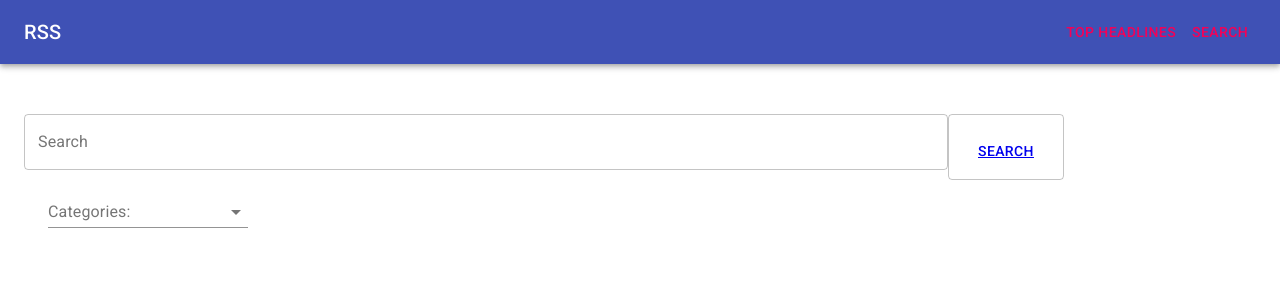
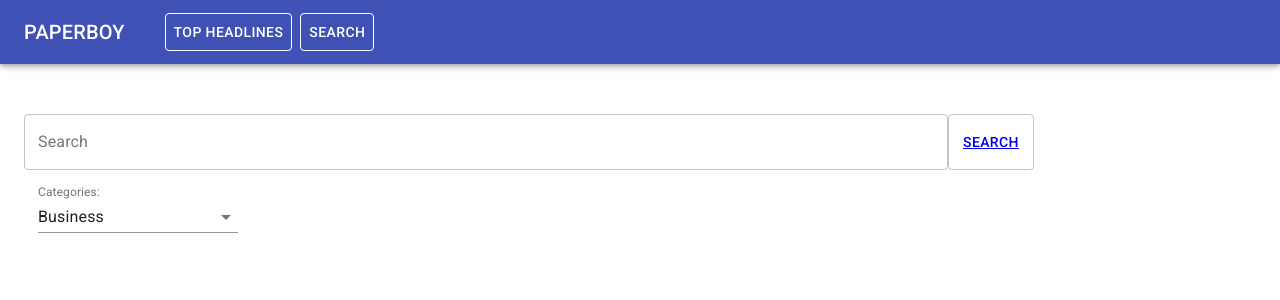
Before and after one commit to reisenbrandt/paperboy, a React (Create React App) app: page / in a window 1280 px wide. Shown: the top 300 px of the page. Built offline with nearby package versions, Linux system fonts and the light colour scheme.

Commit message:
added redux, styled papers, fixed navbar

```diff
--- a/src/components/NavBar.js
+++ b/src/components/NavBar.js
@@ -6,18 +6,27 @@ import { makeStyles } from '@material-ui/core/styles';
 import { Button } from '@material-ui/core';
 const useStyles = makeStyles((theme) => ({
   root: {
-    flexGrow: 1,
+
   },
   menuButton: {
     marginRight: theme.spacing(2),
   },
   title: {
-    flexGrow: 1,
     display: 'none',
     [theme.breakpoints.up('sm')]: {
       display: 'block',
     },
+    marginRight: '32px'
   },
+  button: {
+    color: "white",
+    border: "solid 1px white",
+    marginLeft: "8px",
+    "&:hover": {
+      backgroundColor: 'rgba(0, 0, 0, 0.5)'
+    }
+  }
+
 }));
 
 export default function NavBar() {
@@ -28,12 +37,12 @@ export default function NavBar() {
       <AppBar position="static">
         <Toolbar>
           <Typography className={classes.title} variant="h6" noWrap>
-            RSS
+            PAPERBOY
           </Typography>
-          <Button href="/topHeadlines" color="secondary">
+          <Button href="/topHeadlines" className={classes.button}>
             Top Headlines
           </Button>
-          <Button href="/" color="secondary">
+          <Button href="/" className={classes.button}>
             Search
           </Button>
         </Toolbar>
--- a/src/index.js
+++ b/src/index.js
@@ -3,10 +3,14 @@ import ReactDOM from 'react-dom';
 import './index.css';
 import App from './App';
 import reportWebVitals from './reportWebVitals';
+import { Provider } from 'react-redux';
+import store from './redux/store';
 
 ReactDOM.render(
   <React.StrictMode>
-    <App />
+    <Provider store={store}>
+      <App />
+    </Provider>
   </React.StrictMode>,
   document.getElementById('root')
 );
--- a/src/pages/Results.js
+++ b/src/pages/Results.js
@@ -1,39 +1,67 @@
-import { Container, Grid, makeStyles, Paper, Typography, Box } from '@material-ui/core';
-import React, { useEffect, useState } from 'react';
+import { Container, Grid, makeStyles, Paper, Typography } from '@material-ui/core';
+import React, { useEffect } from 'react';
 import moment from 'moment';
 import NavBar from '../components/NavBar';
 import { useParams } from 'react-router-dom';
+import { useDispatch, useSelector } from 'react-redux';
+import { actionSetResults } from '../redux/actions/search';
 
 
 const useStyles = makeStyles({
   root: {
-    flexGrow: 1,
-    marginTop: "50px"
+    marginTop: "32px",
+    maxWidth: "1900px",
+    height: "475px",
+    padding: "16px"
   },
   paper: {
-    width: "500px",
+    width: "525px",
     textAlign: "center",
-    minHeight: "550px",
+    height: "100%",
+    display: "flex",
+    justifyContent: "space-between",
+    flexDirection: "column",
+    padding: "8px 8px 8px 8px",
+    backgroundColor: "rgba(0, 0, 0, 0.1)",
+    "&:hover": {
+      backgroundColor: "rgba(0, 0, 0, 0.2)"
+    }
   },
   title: {
-    padding: "8px",
+    width: "480px",
+    overflow: "hidden",
+    textOverflow: "ellipsis",
+    lineHeight: "1.2em",
+    height: "3em",
+    display: "-webkit-box",
+    "-webkit-box-orient": "vertical",
+    "-webkit-line-clamp": 2,
+    paddingBottom: "12px"
   },
   author: {
     margin: "0"
   },
   image: {
     width: "450px",
-    maxHeight: "300px"
+    maxHeight: "300px",
+    border: "2px solid #666",
+    borderRadius: "4px",
+    margin: "8px"
   },
   description: {
-    padding: "8px"
+  },
+  linkOverride: {
+    color: "black",
+    textDecoration: "none"
   }
 })
 
 
 export default function Results() {
   const { category, searchTerm } = useParams();
-  const [ results, setResults ] = useState([])
+
+  const results = useSelector(state => state.search.results)
+  const dispatch = useDispatch();
   // const newsData = [
   //   {
   //       "source": {
@@ -302,10 +330,9 @@ export default function Results() {
     fetch(`https://newsapi.org/v2/top-headlines?country=us&category=${category}&q=${searchTerm}&apiKey=c2791b40ded74e80945c31d37b320e2a`)
       .then(res => res.json())
       .then(data => {
-        console.log(data)
-        setResults(data.articles)
+        dispatch(actionSetResults(data.articles))
       })
-  }, [category , searchTerm])
+  }, [category, searchTerm, dispatch])
 
   function renderImage(image) {
     if (!image) {
@@ -316,27 +343,29 @@ export default function Results() {
   }
 
   return (
-    <Box>
+    <>
       <NavBar />
         <Container className={classes.root}>
           <Grid item xs={12}>
-          <Grid container direction="row" justifyContent="center" spacing={2}>
-            {results.map((news, index) => {
-              return (
-              <Grid key={index} item>
+              <Grid container direction="row" justifyContent="center" spacing={5}>
+                {results.map((result, index) => {
+                  return (<Grid key={index} item>
                     <Paper className={classes.paper}>
-                  <img className={classes.image} src={renderImage(news.urlToImage)} alt=""/>
-                  <Typography variant="h6" className={classes.title}>
-                    <a href={news.url}>{news.title}</a>
-                  </Typography>
-                  <Typography variant="subtitle2">By: {news.author} on {moment(`${news.publishedAt}`).format('LLL')}</Typography>
-                  <Typography variant="body" className={classes.description}>{news.description}</Typography>
+                      <span>
+                        <Typography variant="h6" className={classes.title} title={result.title}>
+                          <a href={result.url} className={classes.linkOverride}>{result.title}</a></Typography>
+                        <img className={classes.image} src={renderImage(result.urlToImage)} alt=""/>
+                        <Typography variant="subtitle2">By: {result.author} on {moment(`${result.publishedAt}`).format('LLL')}</Typography>
+                      </span>
+                      <span>
+                        <Typography variant="body" className={classes.description}>{result.description}</Typography>
+                      </span>
                     </Paper>
                   </Grid>
                 )})}
               </Grid>
             </Grid>
         </Container>
-    </Box>
+    </>
   )
 }
--- a/src/pages/SearchPage.js
+++ b/src/pages/SearchPage.js
@@ -1,7 +1,9 @@
-import { Box, Button, Container, TextField, makeStyles, FormControl, InputLabel, NativeSelect } from '@material-ui/core';
-import React, { useState } from 'react';
+import { Button, Container, TextField, makeStyles, FormControl, InputLabel, NativeSelect } from '@material-ui/core';
+import React from 'react';
+import { useDispatch, useSelector } from 'react-redux';
 import { Link } from 'react-router-dom';
 import NavBar from '../components/NavBar';
+import { actionSetCategory, actionSetSearch } from '../redux/actions/search';
 
 const useStyles = makeStyles({
   root: {
@@ -13,24 +15,26 @@ const useStyles = makeStyles({
     width: "75%"
   },
   searchButton: {
-    height: "1.1876em",
+    height: "56px",
     padding: "18.5px 14px",
     margin: 0
   },
   menuItem: {
     width: "200px"
+  },
+  categories: {
+    padding: "15px 0px 0px 14px"
   }
-  // categories: {
-  //   border: "1px solid black"
-  // }
 })
 
 export default function SearchPage() {
-  const [ searchTerm, setSearchTerm ] = useState('');
-  const [ category, setCategory ] = useState('');
+  const searchTerm = useSelector(state => state.search.term)
+  const category = useSelector(state => state.search.category)
+  const dispatch = useDispatch();
+
   const classes = useStyles();
+
   const categories = [
-    "",
     "Business",
     "Entertainment",
     "General",
@@ -40,27 +44,25 @@ export default function SearchPage() {
     "Technology"
   ]
 
-  const handleChange = (event) => {
-    setCategory(event.target.value)
+  const handleChange = (e) => {
+    dispatch(actionSetCategory(e.target.value))
   };
 
   const handleSearch = (e) => {
-    setSearchTerm(e.target.value)
+    dispatch(actionSetSearch(e.target.value))
   }
 
-
-
   return (
-    <Box>
+    <>
       <NavBar />
       <Container className={classes.root}>
-        <TextField id="outlined-basic" label="Search" variant="outlined" className={classes.textField} onChange={handleSearch} value={searchTerm} />
-        <Button variant="outlined"><Link to={`/results/${category}/${searchTerm}`} className={classes.searchButton}>Search</Link></Button>
+          <TextField id="outlined-basic" label="Search" variant="outlined" className={classes.textField} onChange={handleSearch} value={searchTerm} />
+          <Button variant="outlined" className={classes.searchButton}><Link to={`/results/${category}/${searchTerm}`}>Search</Link></Button>
         <Container className={classes.categories}>
           <FormControl className={classes.formControl}>
             <InputLabel id="demo-simple-select-autowidth-label">Categories:</InputLabel>
             <NativeSelect
-              labelId="demo-simple-select-autowidth-label"
+              labelid="demo-simple-select-autowidth-label"
               id="demo-simple-select"
               value={category}
               onChange={handleChange}
@@ -73,6 +75,6 @@ export default function SearchPage() {
           </FormControl>
         </Container>
       </Container>
-    </Box>
+    </>
   )
 }
--- a/src/pages/TopHeadlines.js
+++ b/src/pages/TopHeadlines.js
@@ -1,45 +1,73 @@
-import { Box, Container, Typography, Grid, Paper, makeStyles } from '@material-ui/core'
-import React, { useEffect, useState } from 'react'
+import { Container, Typography, Grid, Paper, makeStyles } from '@material-ui/core'
+import React, { useEffect } from 'react'
 import NavBar from '../components/NavBar'
 import moment from 'moment'
+import { useDispatch, useSelector } from 'react-redux'
+import { actionSetResults } from '../redux/actions/search'
 
 const useStyles = makeStyles({
   root: {
-    flexGrow: 1,
-    marginTop: "50px"
+    marginTop: "32px",
+    maxWidth: "1900px",
+    height: "475px",
+    padding: "16px"
   },
   paper: {
-    width: "500px",
+    width: "525px",
     textAlign: "center",
-    minHeight: "550px",
+    height: "100%",
+    display: "flex",
+    justifyContent: "space-between",
+    flexDirection: "column",
+    padding: "8px 8px 8px 8px",
+    backgroundColor: "rgba(0, 0, 0, 0.1)",
+    "&:hover": {
+      backgroundColor: "rgba(0, 0, 0, 0.2)"
+    }
   },
   title: {
-    padding: "8px",
+    width: "480px",
+    overflow: "hidden",
+    textOverflow: "ellipsis",
+    lineHeight: "1.2em",
+    height: "3em",
+    display: "-webkit-box",
+    "-webkit-box-orient": "vertical",
+    "-webkit-line-clamp": 2,
+    paddingBottom: "12px"
   },
   author: {
     margin: "0"
   },
   image: {
     width: "450px",
-    maxHeight: "300px"
+    maxHeight: "300px",
+    border: "2px solid #666",
+    borderRadius: "4px",
+    margin: "8px"
   },
   description: {
-    padding: "8px"
+  },
+  linkOverride: {
+    color: "black",
+    textDecoration: "none"
   }
 })
 
 
 export default function TopHeadlines() {
-  const [results, setResults ] = useState([])
+  const results = useSelector(state => state.search.results);
+  const dispatch = useDispatch();
+
   const classes = useStyles();
 
   useEffect(() => {
     fetch('https://newsapi.org/v2/top-headlines?country=us&apiKey=c2791b40ded74e80945c31d37b320e2a')
       .then(res => res.json())
       .then(data => {
-        setResults(data.articles)
+        dispatch(actionSetResults(data.articles))
       })
-  }, [])
+  }, [dispatch])
 
   function renderImage(image) {
     if (!image) {
@@ -50,26 +78,29 @@ export default function TopHeadlines() {
   }
 
   return (
-    <Box>
+    <>
       <NavBar />
         <Container className={classes.root}>
           <Grid item xs={12}>
-              <Grid container direction="row" justifyContent="center" spacing={2}>
-                {results.map((result, index) => (
-                  <Grid key={index} item>
+              <Grid container direction="row" justifyContent="center" spacing={5}>
+                {results.map((result, index) => {
+                  return (<Grid key={index} item>
                     <Paper className={classes.paper}>
-                      <img className={classes.image} src={renderImage(result.urlToImage)} alt=""/>
-                      <Typography variant="h6" className={classes.title}>
-                        <a href={result.url}>{result.title}</a>
-                      </Typography>
-                      <Typography variant="subtitle2">By: {result.author} on {moment(`${result.publishedAt}`).format('LLL')}</Typography>
-                      <Typography variant="body" className={classes.description}>{result.description}</Typography>
+                      <span>
+                        <Typography variant="h6" className={classes.title} title={result.title}>
+                          <a href={result.url} className={classes.linkOverride}>{result.title}</a></Typography>
+                        <img className={classes.image} src={renderImage(result.urlToImage)} alt=""/>
+                        <Typography variant="subtitle2">By: {result.author} on {moment(`${result.publishedAt}`).format('LLL')}</Typography>
+                      </span>
+                      <span>
+                        <Typography variant="body" className={classes.description}>{result.description}</Typography>
+                      </span>
                     </Paper>
                   </Grid>
-                ))}
+                )})}
               </Grid>
             </Grid>
         </Container>
-    </Box>
+    </>
   )
 }
--- /dev/null
+++ b/src/redux/actions/search.js
@@ -0,0 +1,20 @@
+export function actionSetSearch(term) {
+  return {
+    type: 'SET_SEARCH',
+    term
+  }
+}
+
+export function actionSetCategory(category) {
+  return {
+    type: 'SET_CATEGORY',
+    category
+  }
+}
+
+export function actionSetResults(results) {
+  return {
+    type: 'SET_RESULTS',
+    results
+  }
+}
--- /dev/null
+++ b/src/redux/reducers/search.js
@@ -0,0 +1,22 @@
+export function search(state = {
+  term: '',
+  category: 'Business',
+  results: []
+  }, action) {
+  switch (action.type) {
+    case 'SET_SEARCH':
+      return { ...state,
+        term: action.term
+      }
+      case 'SET_CATEGORY':
+        return { ...state,
+          category: action.category
+        }
+      case 'SET_RESULTS':
+        return { ...state,
+          results: action.results
+        }
+    default:
+      return state
+  }
+}
--- a/src/redux/store.js
+++ b/src/redux/store.js
@@ -0,0 +1,10 @@
+import { combineReducers, createStore } from "redux";
+import { search } from "./reducers/search";
+
+const rootReducer = combineReducers({
+  search: search
+})
+
+const store = createStore(rootReducer, window.__REDUX_DEVTOOLS_EXTENSION__ && window.__REDUX_DEVTOOLS_EXTENSION__())
+
+export default store;
```
Lines whose indentation alone changed are shown as unchanged.
